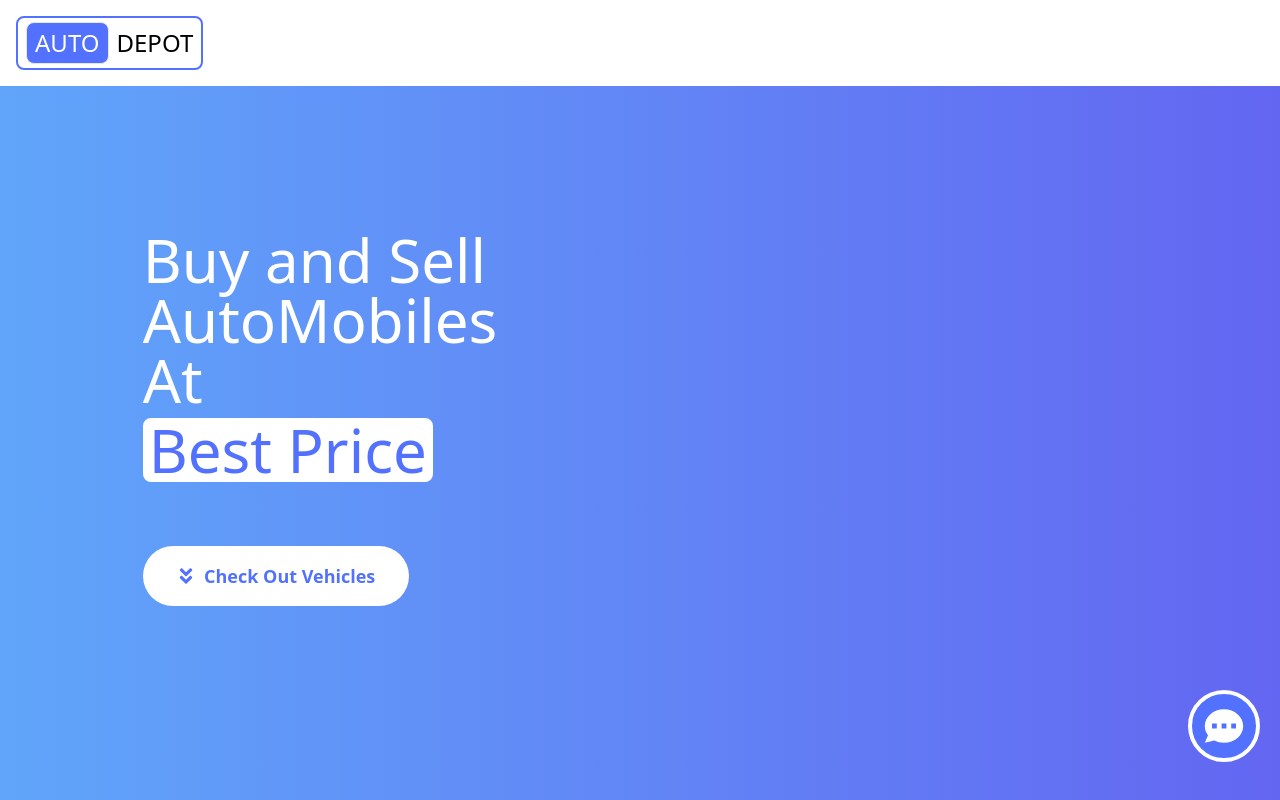
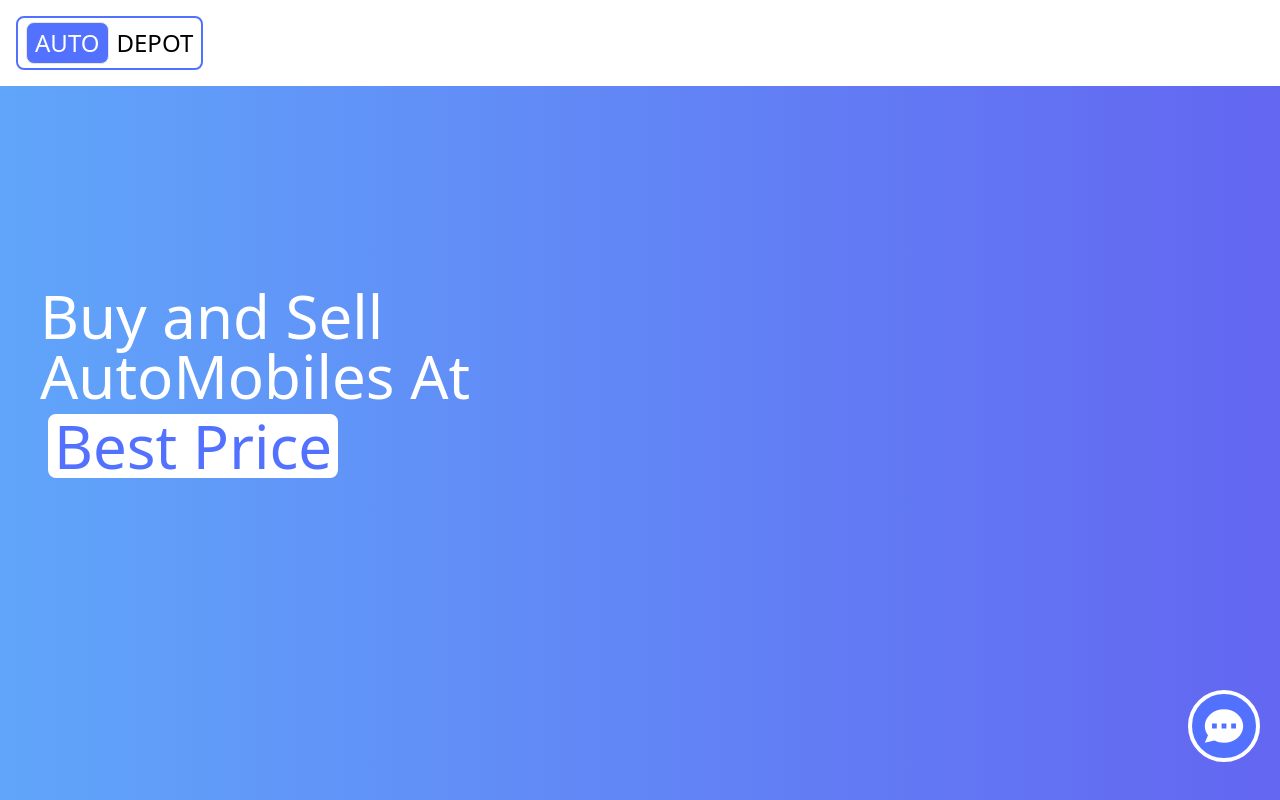
Before and after one commit to AniketPithadia/frontend, a Next.js app: page / in a window 1280 px wide. Shown: the top 800 px of the page. Built offline with nearby package versions, Linux system fonts and the light colour scheme; no server answers.

Commit message:
Added multiple chat code

```diff
--- a/src/app/page.js
+++ b/src/app/page.js
@@ -12,10 +12,9 @@ export default function Home() {
   return (
     <div className="relative">
       <Navbar />
-      {session?.details?.role === "ADMIN" ? <></> : <ChatWidget />}
+      {session && session.data?.role !== "ADMIN" && <ChatWidget />}
       <SectionAboutUs />
       <SectionServices />
-
       <Footer />
     </div>
   );
--- a/src/components/Message/Message.jsx
+++ b/src/components/Message/Message.jsx
@@ -57,6 +57,7 @@ export const Message = ({ room, username, senderId }) => {
 
   return (
     <div className=" message_root_div">
+      <input type="hidden" value={room}/>
       <div className="message_component">
         <MessageList username={username} messageList={messageList} />
         <form
--- a/src/components/SectionAboutUs.jsx
+++ b/src/components/SectionAboutUs.jsx
@@ -3,7 +3,7 @@ import React, { useEffect, useState } from "react";
 import Image from "next/image";
 import AboutUsImg from "../assets/hero.png";
 import { Merriweather } from "next/font/google";
-import { FaAngleDoubleDown, FaComments } from "react-icons/fa";
+import { FaComments } from "react-icons/fa";
 import { FcGoogle } from "react-icons/fc";
 import { signIn, useSession } from "next-auth/react";
 import { FaKey } from "react-icons/fa";
@@ -61,26 +61,66 @@ function SectionAboutUs() {
   return (
     <section id="aboutus h-screen">
       <div className=" grid grid-cols-1 sm:grid-cols-2 bg-gradient-to-r from-blue-400 to-indigo-500 ">
-        <div className="grid py-20 md:p-20 md:py-24 lg:p-36 justify-center ">
-          <div className="flex flex-col md:items-start justify-center items-center gap-14 align-top">
+        <div className="grid grid-rows-4 ps-4 pe-4 sm:ps-5 sm:pe-5 md:ps-10 md:pe-10">
+          <div className="h-auto"></div>
+          <div className="flex align-top">
             <p
               className={
-                "text-3xl  sm:text-4xl md:text-6xl align-middle text-center sm:text-left text-white ${merriweather.className}"
+                "text-3xl sm:text-5xl md:text-6xl align-middle text-white ${merriweather.className}"
               }
             >
               Buy and Sell AutoMobiles At
-              <span className="inline-block  border-2 px-1 m-2 ms-0  bg-white text-primaryColor rounded-lg border-white">
+              <span className="inline-block  border-2 px-1 m-2  bg-white text-primaryColor rounded-lg border-white">
                 Best Price
               </span>
             </p>
-            <button className="flex items-center justify-center w-[70%] md:w-[75%] gap-2 bg-white text-primaryColor  text-md lg:text-lg font-bold py-3 px-5 md:py-4 md:px-6 rounded-full">
-              <FaAngleDoubleDown size={20} />
-              Check Out Vehicles
-            </button>
           </div>
+          <div className="flex items-center gap-4 ">
+            <div
+              className={` ${
+                session && session.user
+                  ? "row-start-4 row-end-5"
+                  : "row-start-3 row-end-4"
+              }`}
+            >
+              <ChatWidget />
+              {/* {session && session.user ? (
+          <div className="items-center gap-4">
+              </div>
+            ) : (
+              <div className="flex flex-col md:flex-row gap-2">
+                <div
+                  type="button"
+                  className="pt-1"
+                  onClick={() => {
+                    signIn("google");
+                  }}
+                >
+                  <div className=" bg-white text-primaryColor bg-opacity-50 flex gap-5 pt-3 pb-3 pl-10 pr-10 text-xl justify-center items-center rounded-full hover:cursor-pointer">
+                    <FcGoogle size={22} />
+                    Sign In With Google
+                  </div>
+                </div>
+                <div
+                  type="button"
+                  className="pt-1"
+                  onClick={() => {
+                    signIn("keycloak");
+                  }}
+                >
+                  <div className=" bg-white text-primaryColor bg-opacity-50 flex gap-5 pt-3 pb-3 px-10 text-xl justify-center items-center rounded-full hover:cursor-pointer">
+                    <FaKey size={22} />
+                    Sign In With Email
+                  </div>
+                </div>
+              </div>
+            )} */}
+            </div>
+          </div>
+          <div className="h-auto"></div>
         </div>
 
-        <div className="grid  justify-center items-center">
+        <div className="grid justify-center items-center">
           <Image
             alt="about us graphic"
             loading="eager"
```
